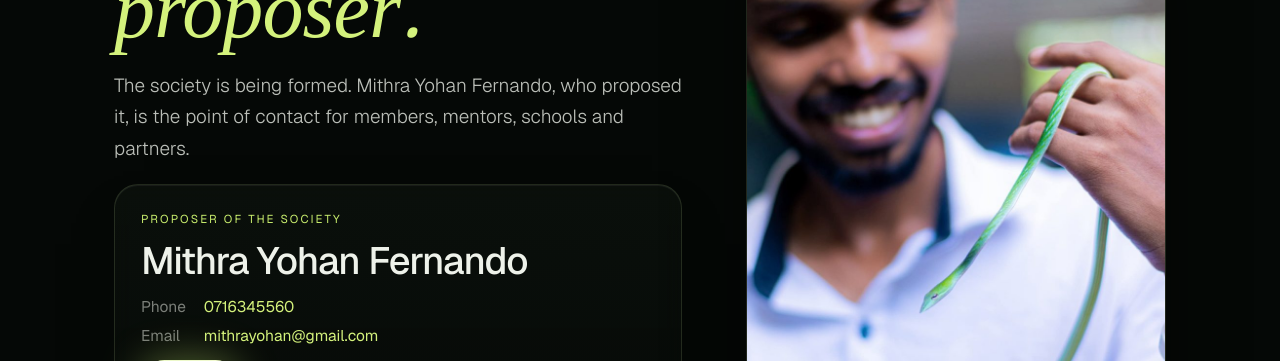
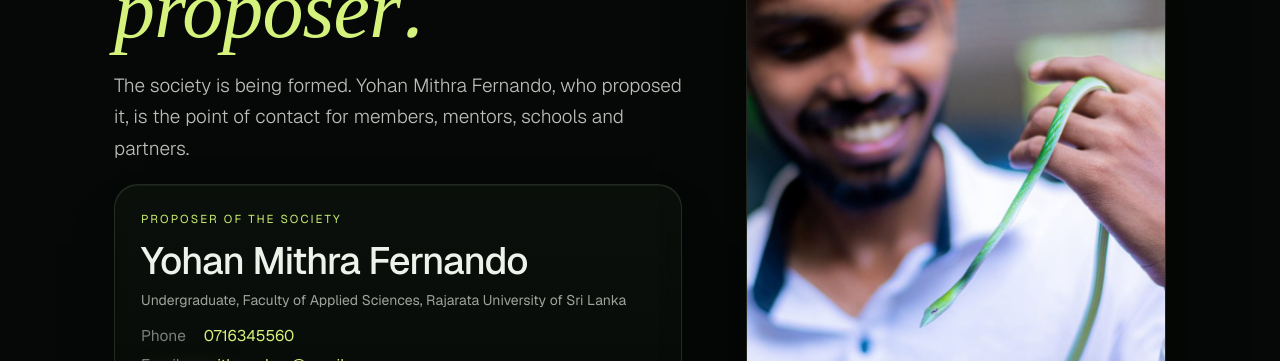
Before and after one commit to LapaluLiyanage/SLYHS_WEB, a React (Vite) app in the folder slyhs-react/: page /contact in a window 1280 px wide. Shown: the part 397-758 px from the top of the page. Built offline with nearby package versions, Linux system fonts and the light colour scheme; no server answers; a web font is replaced by a local one.

Commit message:
Proposer name: Yohan Mithra Fernando; add university line to the contact card

```diff
--- a/slyhs-react/src/lib/settings.js
+++ b/slyhs-react/src/lib/settings.js
@@ -3,7 +3,7 @@ import { getSiteSettings } from './api';
 
 // shown until (or unless) the database answers; the admin panel changes these
 const DEFAULTS = {
-  contact_email: '', proposer_name: 'Mithra Yohan Fernando', proposer_email: 'mithrayohan@gmail.com', proposer_phone: '0716345560',
+  contact_email: '', proposer_name: 'Yohan Mithra Fernando', proposer_email: 'mithrayohan@gmail.com', proposer_phone: '0716345560',
   facebook_url: '', instagram_url: '', youtube_url: '', whatsapp_url: ''
 };
 let cache = null;
--- a/slyhs-react/src/pages/Contact.jsx
+++ b/slyhs-react/src/pages/Contact.jsx
@@ -4,9 +4,9 @@ import SmartLink from '../components/SmartLink';
 import { Footer } from '../components/Footer';
 
 const TEXT = {
-  en: { eyebrow: 'Contact', h: ['Talk to the', 'proposer.'], lead: 'The society is being formed. Mithra Yohan Fernando, who proposed it, is the point of contact for members, mentors, schools and partners.', role: 'Proposer of the society', call: 'Call', email: 'Email', whatsapp: 'WhatsApp the community', phone: 'Phone', mail: 'Email', note: 'Replies may take a day or two. If you found a snake at home, call the rescue hotline from the home page instead.', join: 'Join the society' },
-  si: { eyebrow: 'සම්බන්ධ වන්න', h: ['යෝජකයා සමඟ', 'කතා කරන්න.'], lead: 'සංගමය පිහිටුවමින් පවතී. එය යෝජනා කළ මිත්‍ර යොහාන් ප්‍රනාන්දු සාමාජිකයින්, උපදේශකයින්, පාසල් සහ හවුල්කරුවන් සඳහා සම්බන්ධතා පුද්ගලයා වේ.', role: 'සංගමයේ යෝජකයා', call: 'අමතන්න', email: 'විද්‍යුත් තැපෑල', whatsapp: 'WhatsApp ප්‍රජාවට', phone: 'දුරකථන', mail: 'විද්‍යුත් තැපෑල', note: 'පිළිතුරු ලබා දීමට දවසක් දෙකක් ගත විය හැක. ගෙදර සර්පයෙකු දුටුවොත්, මුල් පිටුවේ ඇති බේරාගැනීමේ අංකයට අමතන්න.', join: 'සංගමයට එක්වන්න' },
-  ta: { eyebrow: 'தொடர்பு', h: ['முன்மொழிந்தவரிடம்', 'பேசுங்கள்.'], lead: 'சங்கம் உருவாக்கப்பட்டு வருகிறது. அதை முன்மொழிந்த மித்ர யோகன் பெர்னாண்டோ உறுப்பினர்கள், வழிகாட்டிகள், பள்ளிகள் மற்றும் பங்காளர்களுக்கான தொடர்பு நபர்.', role: 'சங்கத்தை முன்மொழிந்தவர்', call: 'அழைக்க', email: 'மின்னஞ்சல்', whatsapp: 'WhatsApp சமூகம்', phone: 'தொலைபேசி', mail: 'மின்னஞ்சல்', note: 'பதில் வர ஒரு நாள் அல்லது இரண்டு நாட்கள் ஆகலாம். வீட்டில் பாம்பைக் கண்டால், முகப்புப் பக்கத்திலுள்ள மீட்பு எண்ணை அழையுங்கள்.', join: 'சங்கத்தில் சேருங்கள்' }
+  en: { eyebrow: 'Contact', h: ['Talk to the', 'proposer.'], lead: 'The society is being formed. Yohan Mithra Fernando, who proposed it, is the point of contact for members, mentors, schools and partners.', role: 'Proposer of the society', affil: 'Undergraduate, Faculty of Applied Sciences, Rajarata University of Sri Lanka', call: 'Call', email: 'Email', whatsapp: 'WhatsApp the community', phone: 'Phone', mail: 'Email', note: 'Replies may take a day or two. If you found a snake at home, call the rescue hotline from the home page instead.', join: 'Join the society' },
+  si: { eyebrow: 'සම්බන්ධ වන්න', h: ['යෝජකයා සමඟ', 'කතා කරන්න.'], lead: 'සංගමය පිහිටුවමින් පවතී. එය යෝජනා කළ යොහාන් මිත්‍ර ප්‍රනාන්දු සාමාජිකයින්, උපදේශකයින්, පාසල් සහ හවුල්කරුවන් සඳහා සම්බන්ධතා පුද්ගලයා වේ.', role: 'සංගමයේ යෝජකයා', affil: 'උපාධි අපේක්ෂක, ශ්‍රී ලංකා රජරට විශ්වවිද්‍යාලය, ව්‍යවහාරික විද්‍යා පීඨය', call: 'අමතන්න', email: 'විද්‍යුත් තැපෑල', whatsapp: 'WhatsApp ප්‍රජාවට', phone: 'දුරකථන', mail: 'විද්‍යුත් තැපෑල', note: 'පිළිතුරු ලබා දීමට දවසක් දෙකක් ගත විය හැක. ගෙදර සර්පයෙකු දුටුවොත්, මුල් පිටුවේ ඇති බේරාගැනීමේ අංකයට අමතන්න.', join: 'සංගමයට එක්වන්න' },
+  ta: { eyebrow: 'தொடர்பு', h: ['முன்மொழிந்தவரிடம்', 'பேசுங்கள்.'], lead: 'சங்கம் உருவாக்கப்பட்டு வருகிறது. அதை முன்மொழிந்த யோகன் மித்ர பெர்னாண்டோ உறுப்பினர்கள், வழிகாட்டிகள், பள்ளிகள் மற்றும் பங்காளர்களுக்கான தொடர்பு நபர்.', role: 'சங்கத்தை முன்மொழிந்தவர்', affil: 'இளமாணி மாணவர், இலங்கை ரஜரட்டப் பல்கலைக்கழகம், பயன்பாட்டு அறிவியல் பீடம்', call: 'அழைக்க', email: 'மின்னஞ்சல்', whatsapp: 'WhatsApp சமூகம்', phone: 'தொலைபேசி', mail: 'மின்னஞ்சல்', note: 'பதில் வர ஒரு நாள் அல்லது இரண்டு நாட்கள் ஆகலாம். வீட்டில் பாம்பைக் கண்டால், முகப்புப் பக்கத்திலுள்ள மீட்பு எண்ணை அழையுங்கள்.', join: 'சங்கத்தில் சேருங்கள்' }
 };
 
 /** Contact page: the proposer's photo and details. Name, phone and email come from the admin panel's site settings. */
@@ -28,6 +28,7 @@ export default function Contact() {
           <div className="contact-card glass-card">
             <span className="contact-role">{c.role}</span>
             <h2>{site.proposer_name}</h2>
+            <p className="contact-affil">{c.affil}</p>
             <dl>
               {phone && <><dt>{c.phone}</dt><dd><a href={'tel:' + phone.replace(/[^\d+]/g, '')}>{phone}</a></dd></>}
               {mail && <><dt>{c.mail}</dt><dd><a href={'mailto:' + mail}>{mail}</a></dd></>}
--- a/slyhs-react/src/styles/people.css
+++ b/slyhs-react/src/styles/people.css
@@ -35,3 +35,4 @@
   .contact-actions .btn { flex: 1 1 100%; justify-content: center; }
 }
 .contact-actions .btn { padding: 13px 24px; width: auto; height: auto; min-width: 0; border-radius: 999px; display: inline-flex; align-items: center; gap: 8px; }
+.contact-affil { margin: -6px 0 0; font-size: 14px; line-height: 1.5; color: var(--ink-66); }
```
Also changed, not shown: 1 other file (tests, documents, lock files or other folders).
